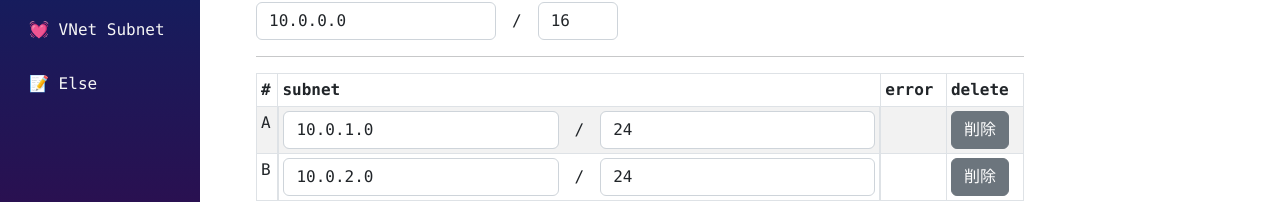
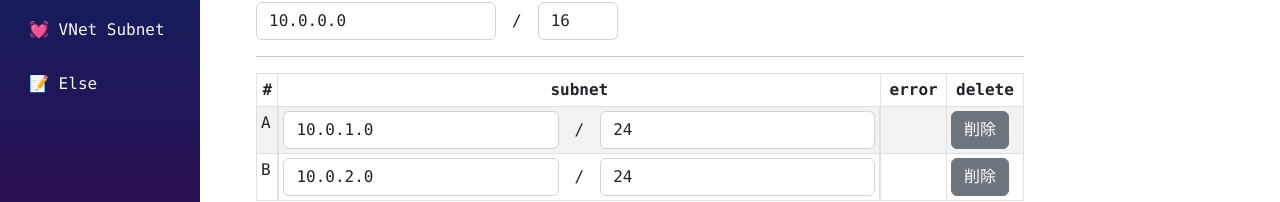
Before and after one commit to osawa-koki/learning-network-v4, a Next.js app: page /vnet-subnet in a window 1280 px wide. Shown: the part 183-385 px from the top of the page. Built offline with nearby package versions, Linux system fonts and the light colour scheme.

Commit message:
小さな修正。

```diff
--- a/pages/vnet-subnet.tsx
+++ b/pages/vnet-subnet.tsx
@@ -112,7 +112,7 @@ export default function VNetSubnetPage() {
         }
         <hr />
         <Table striped bordered hover size="sm" className="mt-3">
-          <thead>
+          <thead className="text-center">
             <tr>
               <th>#</th>
               <th>subnet</th>
```
